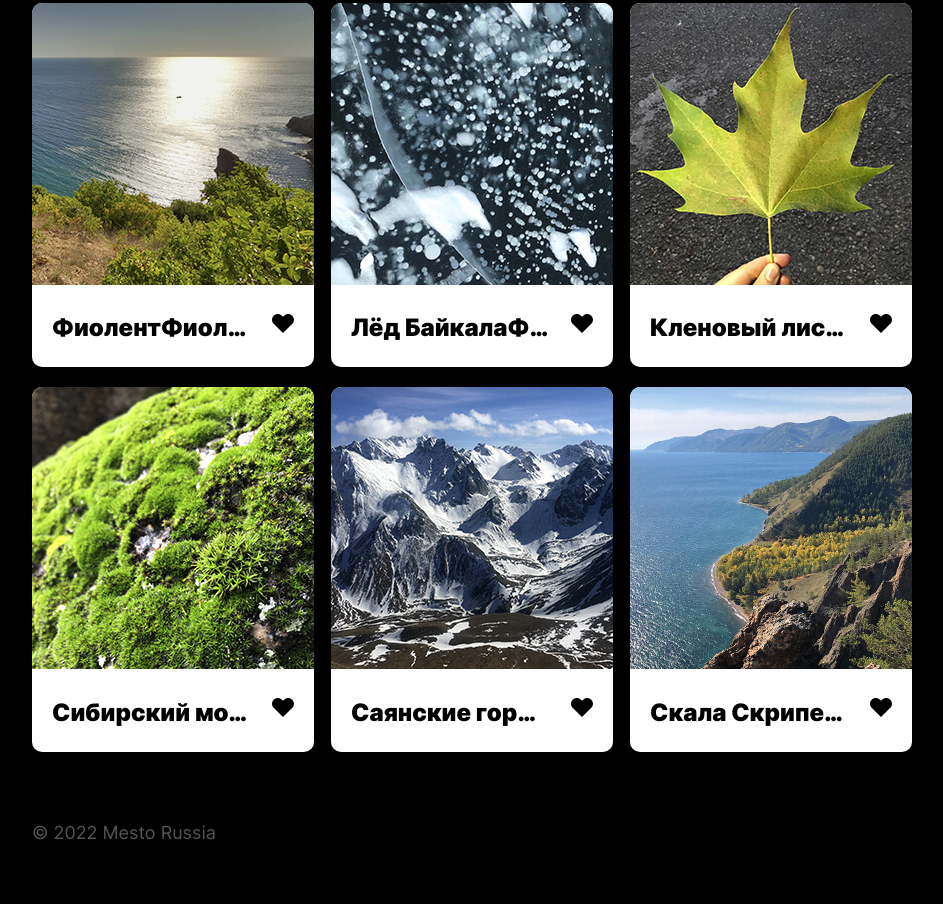
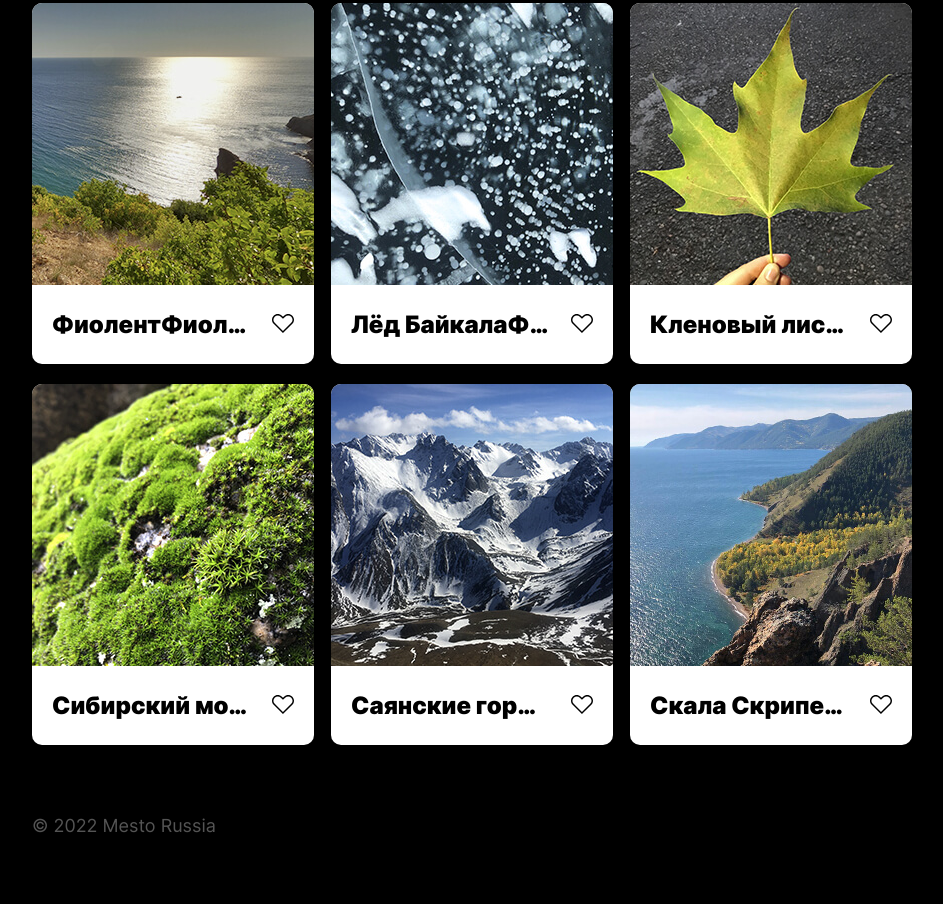
Before and after one commit to vladi84/mesto, a plain HTML site: page index.html in a window 1280 px wide. Shown: the part 326-1230 px from the top of the page, without its empty margins (168-1111 px from the left). Drawn offline with Linux system fonts and the light colour scheme.

Commit message:
Сделать правки после второго ревью

```diff
--- a/blocks/photos/__element/photos__element.css
+++ b/blocks/photos/__element/photos__element.css
@@ -3,4 +3,5 @@
     min-height: 361px;
     background-color: #FFFFFF;
     border-radius: 10px;
+    list-style-type: none;
 }
--- a/blocks/photos/__like-button/photos__like-button.css
+++ b/blocks/photos/__like-button/photos__like-button.css
@@ -6,7 +6,7 @@
     background-repeat: no-repeat;
     border: none;
     margin-right: 20px;
-    padding-bottom: 27px;
+    padding-bottom: 24px;
 }
 
 .photos__like-button:hover {
--- a/blocks/photos/__rectangle/photos__rectangle.css
+++ b/blocks/photos/__rectangle/photos__rectangle.css
@@ -1,6 +1,6 @@
 .photos__rectangle {
     display: flex;
     justify-content: space-between;
-    align-items: center;
+    align-items: flex-end;
     max-width: 282px;
 }
--- a/blocks/photos/__title/photos__title.css
+++ b/blocks/photos/__title/photos__title.css
@@ -5,9 +5,8 @@
     font-weight: 900;
     font-size: 24px;
     line-height: 29px;
-    padding-top: 25px;
     padding-left: 20px;
-    padding-bottom: 25px;
+    padding-top: 22px;
     text-overflow: ellipsis;
     white-space: nowrap;
     overflow: hidden;
--- a/blocks/popup/__title/popup__title.css
+++ b/blocks/popup/__title/popup__title.css
@@ -10,7 +10,8 @@
 
 @media screen and (max-width: 767px) {
     .popup__title {
-        width: 238px;
+        max-width: 238px;
+        width: 100%;
         font-size: 18px;
         line-height: 22px;
         padding: 0;
--- a/blocks/profile/__info/profile__info.css
+++ b/blocks/profile/__info/profile__info.css
@@ -7,6 +7,6 @@
 @media screen and (max-width: 767px) {
     .profile__info {
         max-width: 282px;
-        padding-bottom: 43px;
+        padding-bottom: 33px;
     }
 }
--- a/index.html
+++ b/index.html
@@ -34,48 +34,42 @@
                         <img src="./images/photo-fiolent.jpg" alt='Мыс Фиолент' class="photos__image">
                         <div class="photos__rectangle">
                             <h2 class="photos__title">ФиолентФиолентФиолент</h2>
-                            <button class="photos__like-button photos__like-button_active" type="button"
-                                aria-label="Поставить лайк"></button>
+                            <button class="photos__like-button" type="button" aria-label="Поставить лайк"></button>
                         </div>
                     </li>
                     <li class="photos__element">
                         <img src="./images/photo-led.jpg" alt='Лёд Байкала' class="photos__image">
                         <div class="photos__rectangle">
                             <h2 class="photos__title">Лёд БайкалаФиолентФиолент</h2>
-                            <button class="photos__like-button photos__like-button_active" type="button"
-                                aria-label="Поставить лайк"></button>
+                            <button class="photos__like-button" type="button" aria-label="Поставить лайк"></button>
                         </div>
                     </li>
                     <li class="photos__element">
                         <img src="./images/photo-sochi.jpg" alt='Кленовый лист' class="photos__image">
                         <div class="photos__rectangle">
                             <h2 class="photos__title">Кленовый листФиолентФиолент</h2>
-                            <button class="photos__like-button photos__like-button_active" type="button"
-                                aria-label="Поставить лайк"></button>
+                            <button class="photos__like-button" type="button" aria-label="Поставить лайк"></button>
                         </div>
                     </li>
                     <li class="photos__element">
                         <img src="./images/photo-sibir.jpg" alt='Сибирский мох' class="photos__image">
                         <div class="photos__rectangle">
                             <h2 class="photos__title">Сибирский мохФиолентФиолент</h2>
-                            <button class="photos__like-button photos__like-button_active" type="button"
-                                aria-label="Поставить лайк"></button>
+                            <button class="photos__like-button" type="button" aria-label="Поставить лайк"></button>
                         </div>
                     </li>
                     <li class="photos__element">
                         <img src="./images/photo-sayani.jpg" alt='Саянские горы под снегом' class="photos__image">
                         <div class="photos__rectangle">
                             <h2 class="photos__title">Саянские горыФиолентФиолент</h2>
-                            <button class="photos__like-button photos__like-button_active" type="button"
-                                aria-label="Поставить лайк"></button>
+                            <button class="photos__like-button" type="button" aria-label="Поставить лайк"></button>
                         </div>
                     </li>
                     <li class="photos__element">
                         <img src="./images/photo-baykal.jpg" alt='Вид на Байкал со скалы Скрипер' class="photos__image">
                         <div class="photos__rectangle">
                             <h2 class="photos__title">Скала СкриперФиолентФиолент</h2>
-                            <button class="photos__like-button photos__like-button_active" type="button"
-                                aria-label="Поставить лайк"></button>
+                            <button class="photos__like-button" type="button" aria-label="Поставить лайк"></button>
                         </div>
                     </li>
                 </ul>
--- a/pages/index.css
+++ b/pages/index.css
@@ -23,7 +23,7 @@
 @import url(../blocks/photos/__title/photos__title.css);
 @import url(../blocks/photos/__image/photos__image.css);
 @import url(../blocks/photos/__like-button/photos__like-button.css);
-@import url(../blocks/photos/__like-button_active/photos__like-button_active.css);
+@import url(../blocks/photos/__like-button/_active/photos__like-button_active.css);
 
 @import url(../blocks/footer/footer.css);
 @import url(../blocks/footer/__copyright/footer__copyright.css);
```
Also changed, not shown: blocks/photos/__like-button/_active/photos__like-button_active.css (renamed from blocks/photos/__like-button_active/photos__like-button_active.css).
